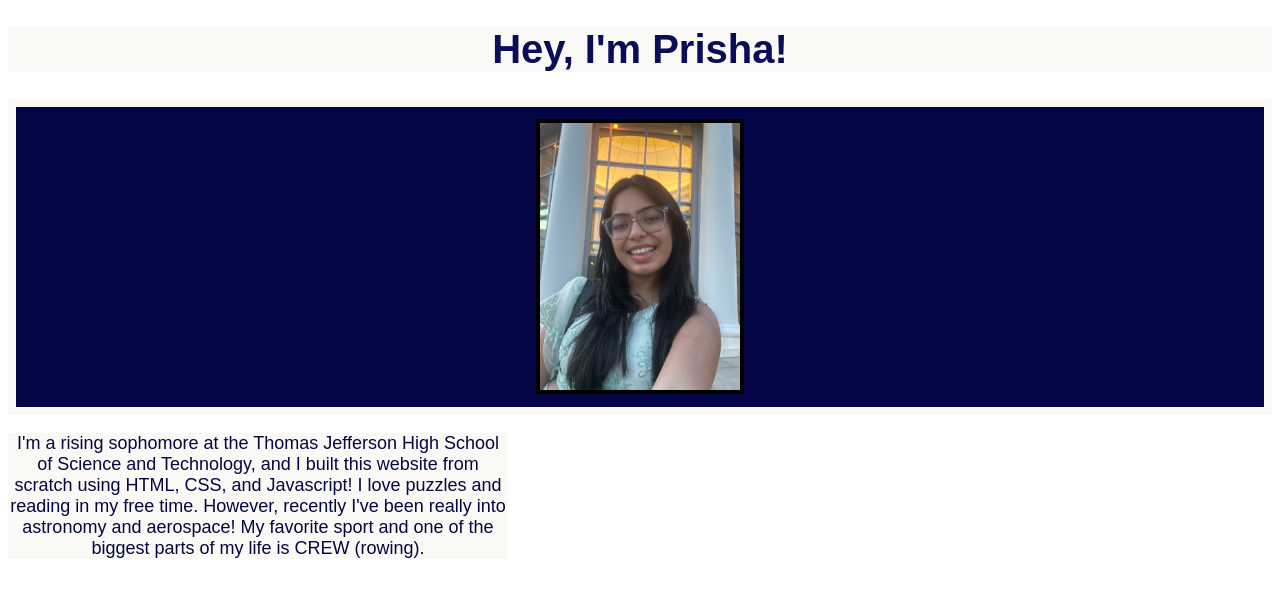
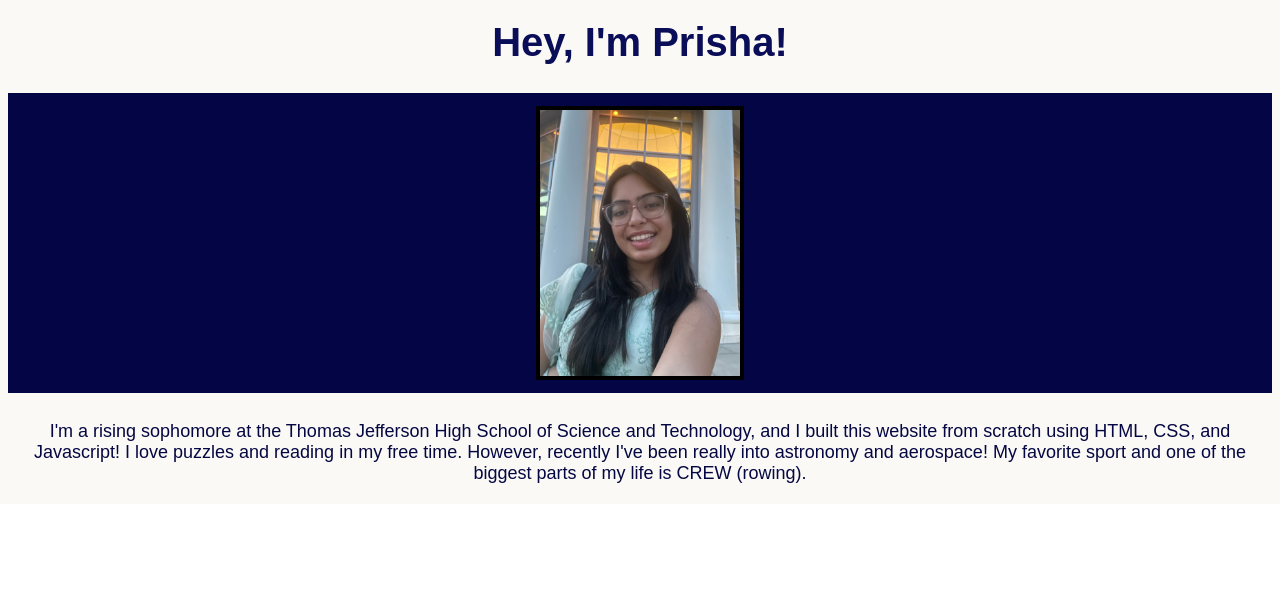
Before and after one commit to prishahasija/prishahasija.github.io, a plain HTML site: page index.html in a window 1280 px wide. Drawn offline with Linux system fonts and the light colour scheme.

Commit message:
Connect boxes and style header

```diff
--- a/style.css
+++ b/style.css
@@ -1,3 +1,8 @@
+body {
+    margin: 0;
+    padding: 0;
+}
+
 .header {
     text-align: center;
     font-family: Arial, Gill Sans, sans-serif;
@@ -5,15 +10,19 @@
     font-size: 40px;
     color: rgb(10, 13, 87);
     background-color: rgb(250, 249, 246);
+    padding: 20px 0;
+    margin: 0;
 }
 
 .introText {
-    max-width: 500px;
+    max-width: 100%;
     text-align: center;
     font-family: Arial, Gill Sans, sans-serif;
     font-size: 18px;
     color: rgb(5, 7, 66);
     background-color: rgb(250, 249, 246);
+    margin: 0;
+    padding: 20px;
 }
 
 .meimage {
@@ -23,6 +32,7 @@
     height: 300px;
     border: 8px solid rgb(250, 249, 246);
     background-color: rgb(3, 5, 69);
+    margin: 0;
 }
 
 .meimage img {
```
